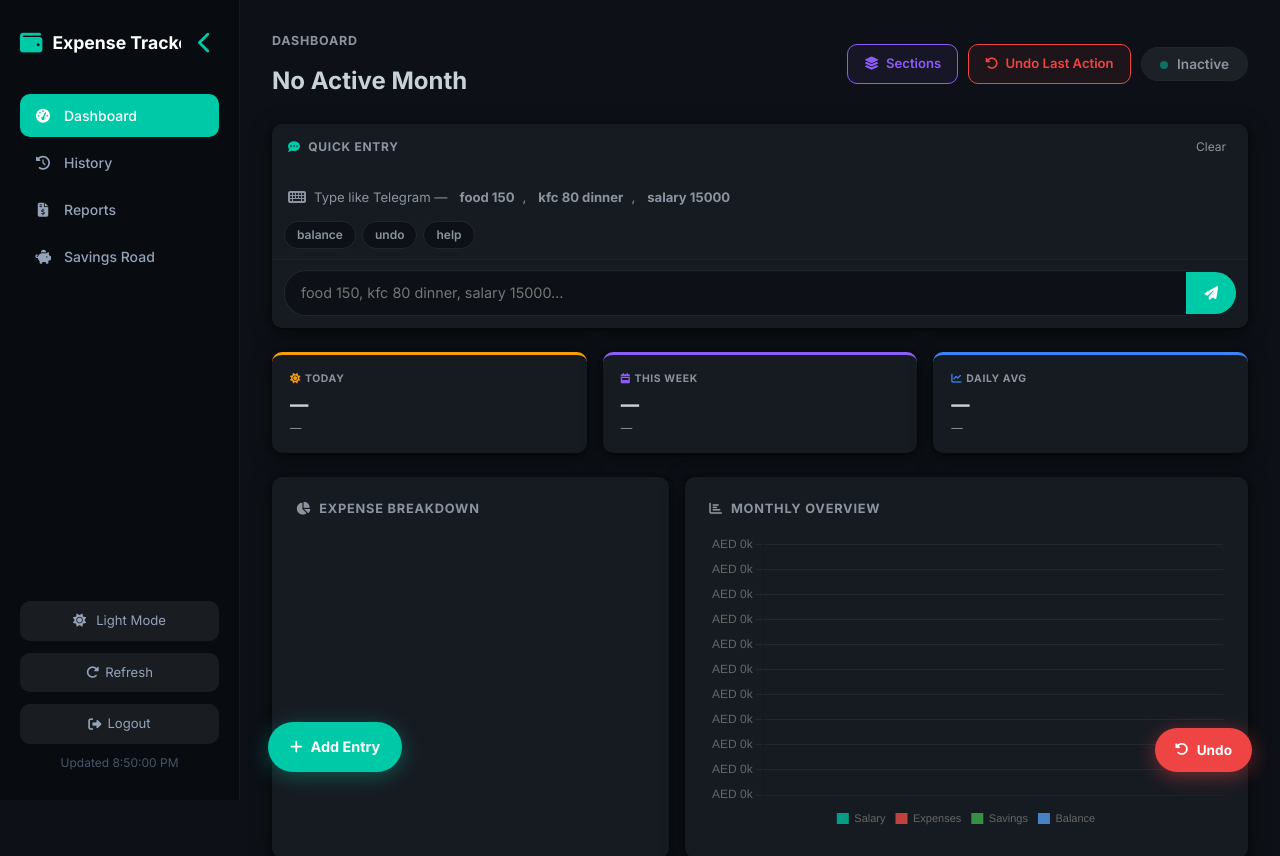
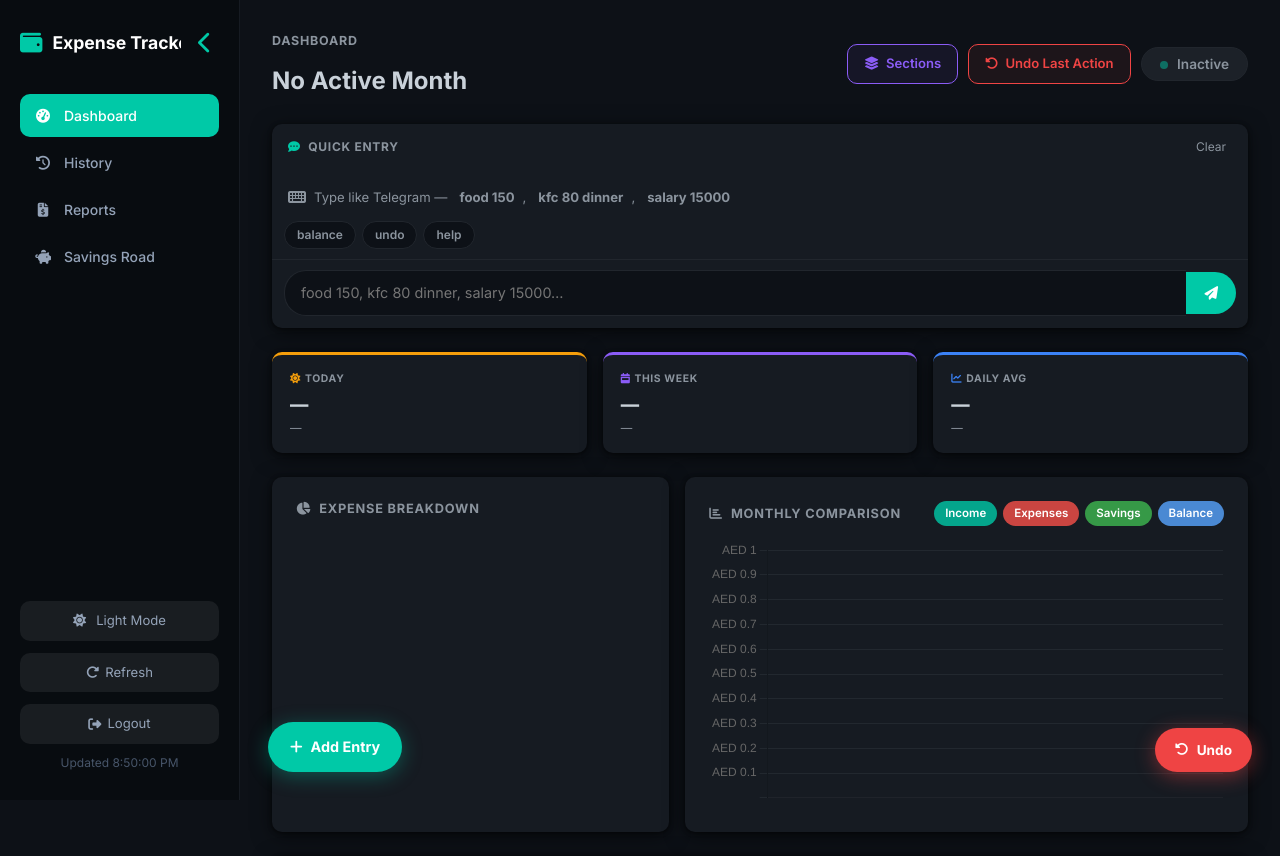
Before and after one commit to mastries96-commits/expense-tracker, a Flask app: page / in a window 1280 px wide. Shown: the top 856 px of the page. Run offline with Flask 3, Linux system fonts and the light colour scheme; the visitor is signed in with stand-in values (Sample User, id 1); data that the repository does not hold is empty; a map, chart or similar area stays blank; some libraries are stand-ins or nearby versions.

Commit message:
Rewrite Monthly Overview as filterable Monthly Comparison chart
Replace Chart.js built-in legend with pill toggle buttons (Income,
Expenses, Savings, Balance). Each button shows/hides its dataset;
active = colored, inactive = gray. Tooltip fixed to show dataset
name instead of x-axis label. Hidden state preserved on re-render.

Co-Authored-By: Claude Sonnet 4.6 <noreply@anthropic.com>

```diff
--- a/dashboard/templates/index.html
+++ b/dashboard/templates/index.html
@@ -745,8 +745,16 @@
       </div>
       <div class="col-lg-7">
         <div class="chart-card h-100">
-          <h6><i class="fa-solid fa-chart-bar me-2"></i>Monthly Overview</h6>
-          <div class="chart-wrap" style="height:300px">
+          <div style="display:flex;justify-content:space-between;align-items:center;margin-bottom:14px;flex-wrap:wrap;gap:8px">
+            <h6 style="margin:0"><i class="fa-solid fa-chart-bar me-2"></i>Monthly Comparison</h6>
+            <div style="display:flex;gap:6px;flex-wrap:wrap" id="bar-filters">
+              <button class="bar-filter-btn" data-idx="0" data-color="#00C9A7" onclick="toggleBarFilter(this)" style="background:#00C9A780;border:none;color:#fff;font-size:.72rem;font-weight:600;padding:4px 11px;border-radius:20px;cursor:pointer;transition:.15s">Income</button>
+              <button class="bar-filter-btn" data-idx="1" data-color="#F85149" onclick="toggleBarFilter(this)" style="background:#F8514980;border:none;color:#fff;font-size:.72rem;font-weight:600;padding:4px 11px;border-radius:20px;cursor:pointer;transition:.15s">Expenses</button>
+              <button class="bar-filter-btn" data-idx="2" data-color="#3FB950" onclick="toggleBarFilter(this)" style="background:#3FB95080;border:none;color:#fff;font-size:.72rem;font-weight:600;padding:4px 11px;border-radius:20px;cursor:pointer;transition:.15s">Savings</button>
+              <button class="bar-filter-btn" data-idx="3" data-color="#58A6FF" onclick="toggleBarFilter(this)" style="background:#58A6FF80;border:none;color:#fff;font-size:.72rem;font-weight:600;padding:4px 11px;border-radius:20px;cursor:pointer;transition:.15s">Balance</button>
+            </div>
+          </div>
+          <div class="chart-wrap" style="height:268px">
             <canvas id="barChart"></canvas>
           </div>
         </div>
@@ -1475,7 +1483,7 @@ function renderPieChart(d) {
     </div>`).join('');
 }
 
-// ── Bar chart (monthly history) ──────────────────────────────────────────────
+// ── Bar chart (monthly comparison) ───────────────────────────────────────────
 function renderBarChart(months) {
   const labels     = months.map(m => `${m.name.slice(0,3)} ${m.year}`).reverse();
   const salaries   = months.map(m => m.salary).reverse();
@@ -1483,33 +1491,59 @@ function renderBarChart(months) {
   const savingsArr = months.map(m => m.savings_total || 0).reverse();
   const balances   = months.map(m => m.balance).reverse();
 
+  // Preserve hidden state across re-renders
+  const wasHidden = barChart
+    ? barChart.data.datasets.map(ds => !!ds.hidden)
+    : [false, false, false, false];
+
   if (barChart) barChart.destroy();
   barChart = new Chart(document.getElementById('barChart'), {
     type: 'bar',
     data: {
       labels,
       datasets: [
-        { label: 'Salary',    data: salaries,   backgroundColor: 'rgba(0,201,167,.75)',  borderRadius: 4 },
-        { label: 'Expenses',  data: spent,      backgroundColor: 'rgba(248,81,73,.75)',  borderRadius: 4 },
-        { label: 'Savings',   data: savingsArr, backgroundColor: 'rgba(63,185,80,.75)',  borderRadius: 4 },
-        { label: 'Balance',   data: balances,   backgroundColor: 'rgba(88,166,255,.75)', borderRadius: 4 },
+        { label: 'Income',   data: salaries,   backgroundColor: 'rgba(0,201,167,.75)',  borderRadius: 4, hidden: wasHidden[0] },
+        { label: 'Expenses', data: spent,      backgroundColor: 'rgba(248,81,73,.75)',  borderRadius: 4, hidden: wasHidden[1] },
+        { label: 'Savings',  data: savingsArr, backgroundColor: 'rgba(63,185,80,.75)',  borderRadius: 4, hidden: wasHidden[2] },
+        { label: 'Balance',  data: balances,   backgroundColor: 'rgba(88,166,255,.75)', borderRadius: 4, hidden: wasHidden[3] },
       ]
     },
     options: {
       responsive: true, maintainAspectRatio: false,
       plugins: {
-        legend: { position: 'bottom', labels: { boxWidth: 12, font: { size: 11 } } },
-        tooltip: { callbacks: { label: ctx => ` ${ctx.label}: ${AED(ctx.raw)}` } }
+        legend: { display: false },
+        tooltip: { callbacks: { label: ctx => ` ${ctx.dataset.label}: ${AED(ctx.raw)}` } }
       },
       scales: {
         x: { grid: { display: false } },
         y: {
-          ticks: { callback: v => 'AED ' + (v/1000).toFixed(0) + 'k' },
+          ticks: { callback: v => v === 0 ? '' : 'AED ' + (v >= 1000 ? (v/1000).toFixed(0)+'k' : v) },
           grid: { color: 'rgba(201,209,217,.07)' }
         }
       }
     }
   });
+
+  // Sync button states with hidden flags
+  document.querySelectorAll('.bar-filter-btn').forEach(btn => {
+    const hidden = wasHidden[+btn.dataset.idx];
+    _setBarBtnState(btn, !hidden);
+  });
+}
+
+function toggleBarFilter(btn) {
+  if (!barChart) return;
+  const idx    = +btn.dataset.idx;
+  const ds     = barChart.data.datasets[idx];
+  ds.hidden    = !ds.hidden;
+  barChart.update();
+  _setBarBtnState(btn, !ds.hidden);
+}
+
+function _setBarBtnState(btn, active) {
+  const color = btn.dataset.color;
+  btn.style.background = active ? color + 'CC' : 'rgba(128,128,128,.15)';
+  btn.style.color      = active ? '#fff' : 'var(--muted)';
 }
 
 // ── Fixed costs strip ────────────────────────────────────────────────────────
```
